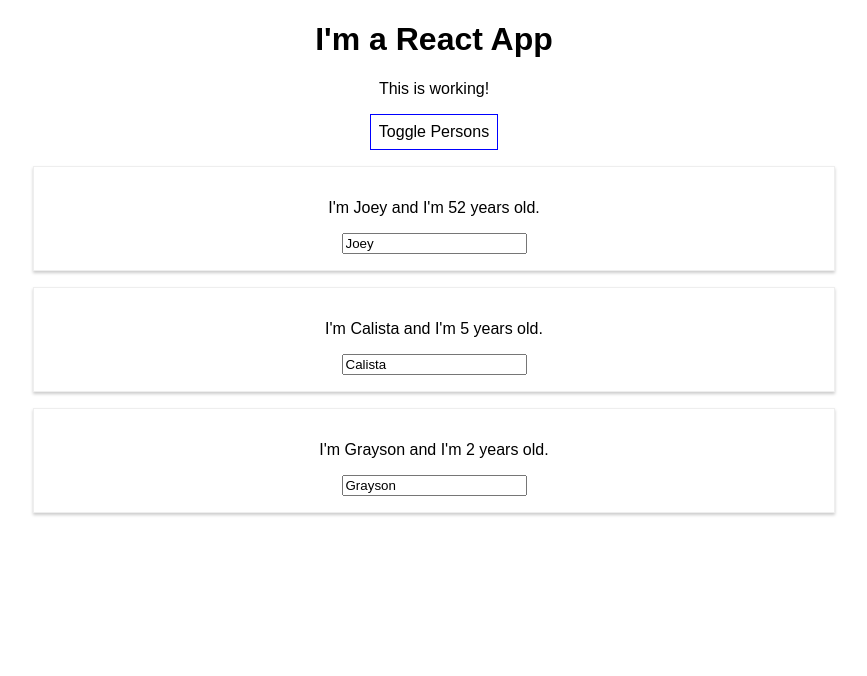
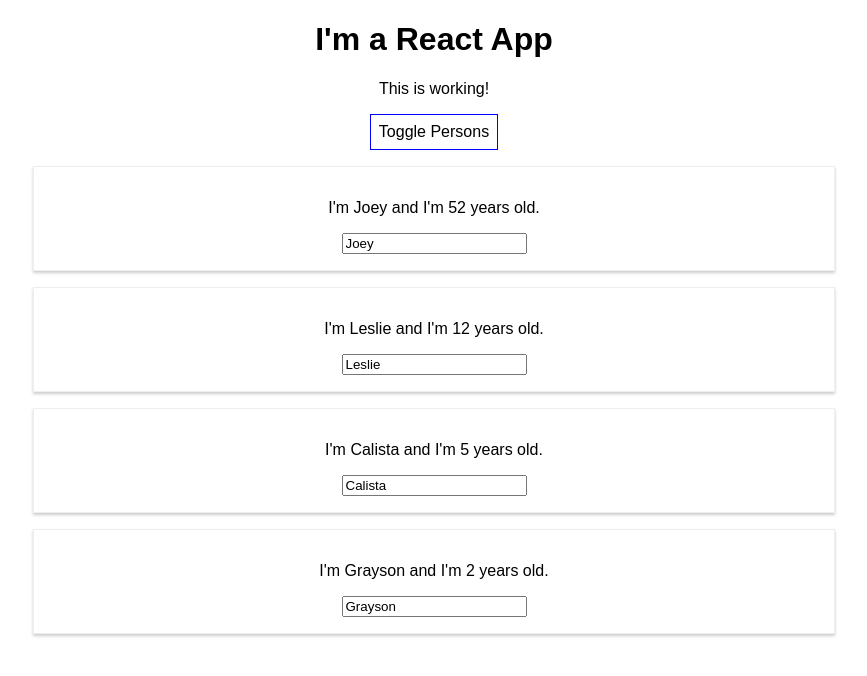
Before and after one commit to joeyparagas/react01, a React (Create React App) app: page / in a window 1280 px wide. Shown: the top 676 px of the page, without its empty margins (206-1073 px from the left). Built offline with nearby package versions, Linux system fonts and the light colour scheme.

Commit message:
completed section 4 - added to array

```diff
--- a/src/App.js
+++ b/src/App.js
@@ -7,8 +7,9 @@ class App extends Component {
     persons: [
       // added psudo id #s
       { id: 'sfdlkj1', name: 'Joey', age: 52 },
-      { id: 'fjdksa2', name: 'Calista', age: 5 },
-      { id: 'eixcsi3', name: 'Grayson', age: 2 }
+      { id: 'asdfpo2', name: 'Leslie', age: 12 },
+      { id: 'fjdksa3', name: 'Calista', age: 5 },
+      { id: 'eixcsi4', name: 'Grayson', age: 2 }
     ],
     otherState: 'some other values',
     showPersons: true  //New boolean object to be toggled
```
